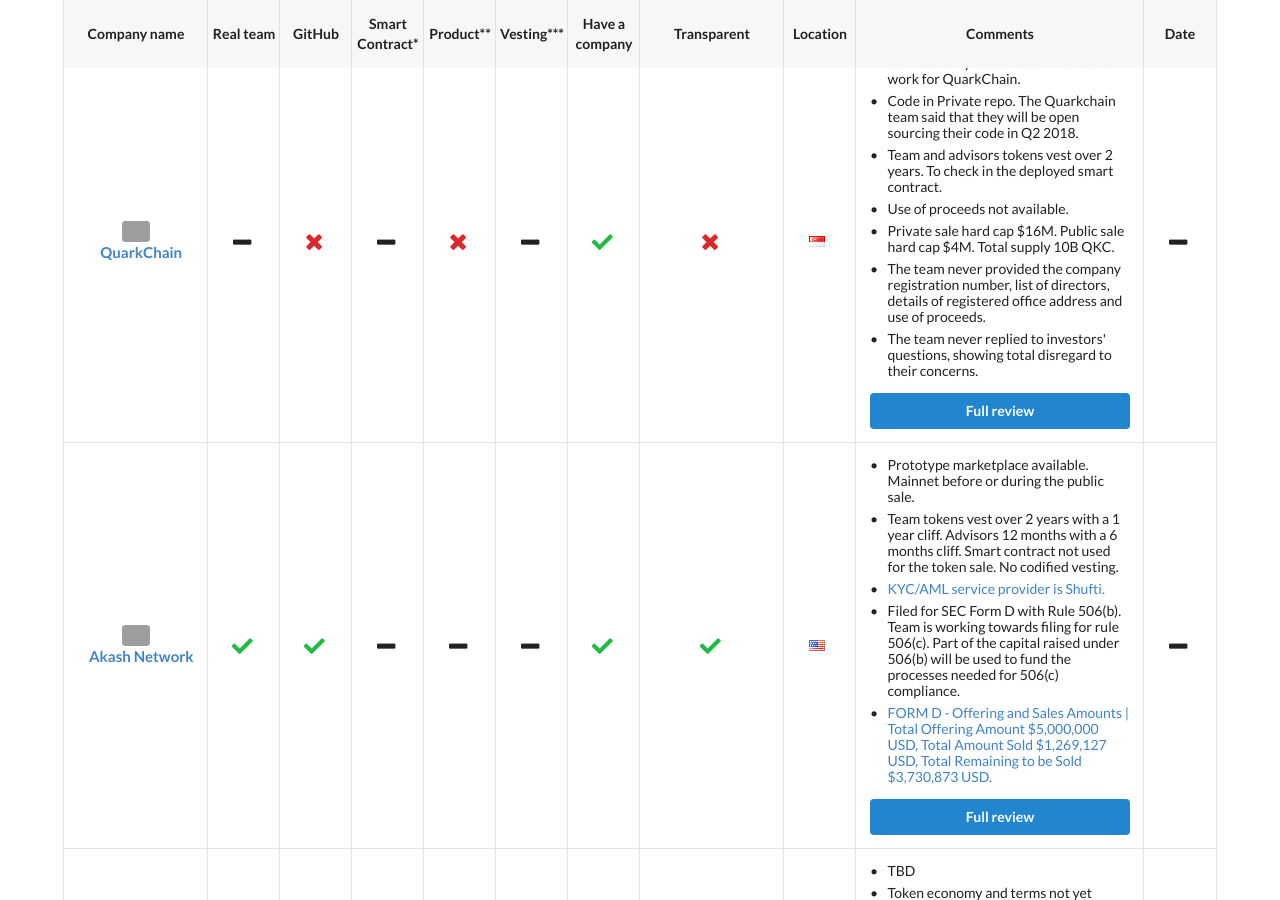
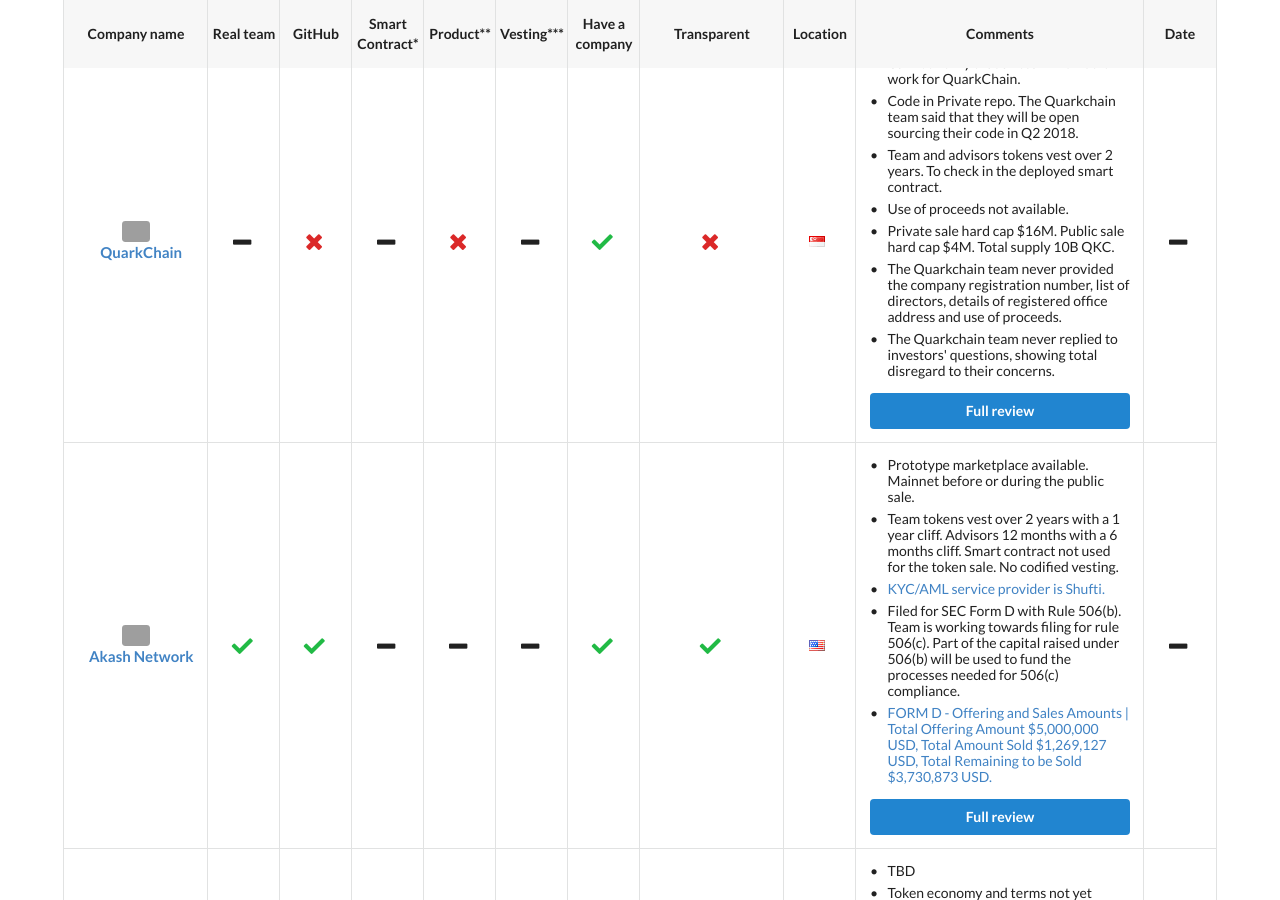
Before and after one commit to ico-check/ico-check, a Jekyll site: the page built from index.md, in a window 1280 px wide and 900 px high, scrolled down 904 px. Built offline with Jekyll 4.4.1, drawn with Linux system fonts in a browser that asks for light colours; nearby versions of some CDN libraries; grey boxes are pictures that could not be loaded.

Commit message:
75-quarkchain-ico-check
Comment update

```diff
--- a/_data/active-future-icos.yml
+++ b/_data/active-future-icos.yml
@@ -35,8 +35,8 @@
     - content: Team and advisors tokens vest over 2 years. To check in the deployed smart contract.
     - content: Use of proceeds not available.
     - content: Private sale hard cap $16M. Public sale hard cap $4M. Total supply 10B QKC.
-    - content: The team never provided the company registration number, list of directors, details of registered office address and use of proceeds.
-    - content: The team never replied to investors' questions, showing total disregard to their concerns.
+    - content: The Quarkchain team never provided the company registration number, list of directors, details of registered office address and use of proceeds.
+    - content: The Quarkchain team never replied to investors' questions, showing total disregard to their concerns.
   ico_start_date:
   ico_end_date:
   safe:
```
